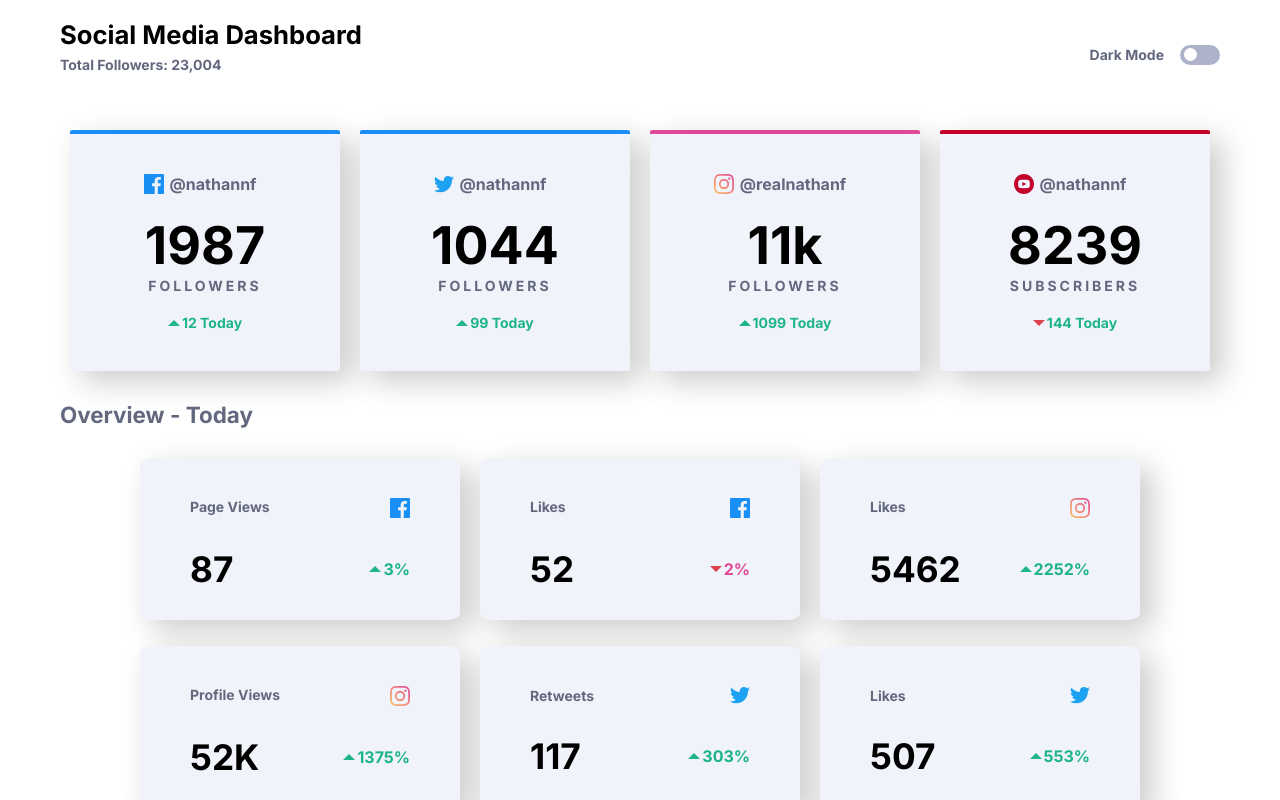
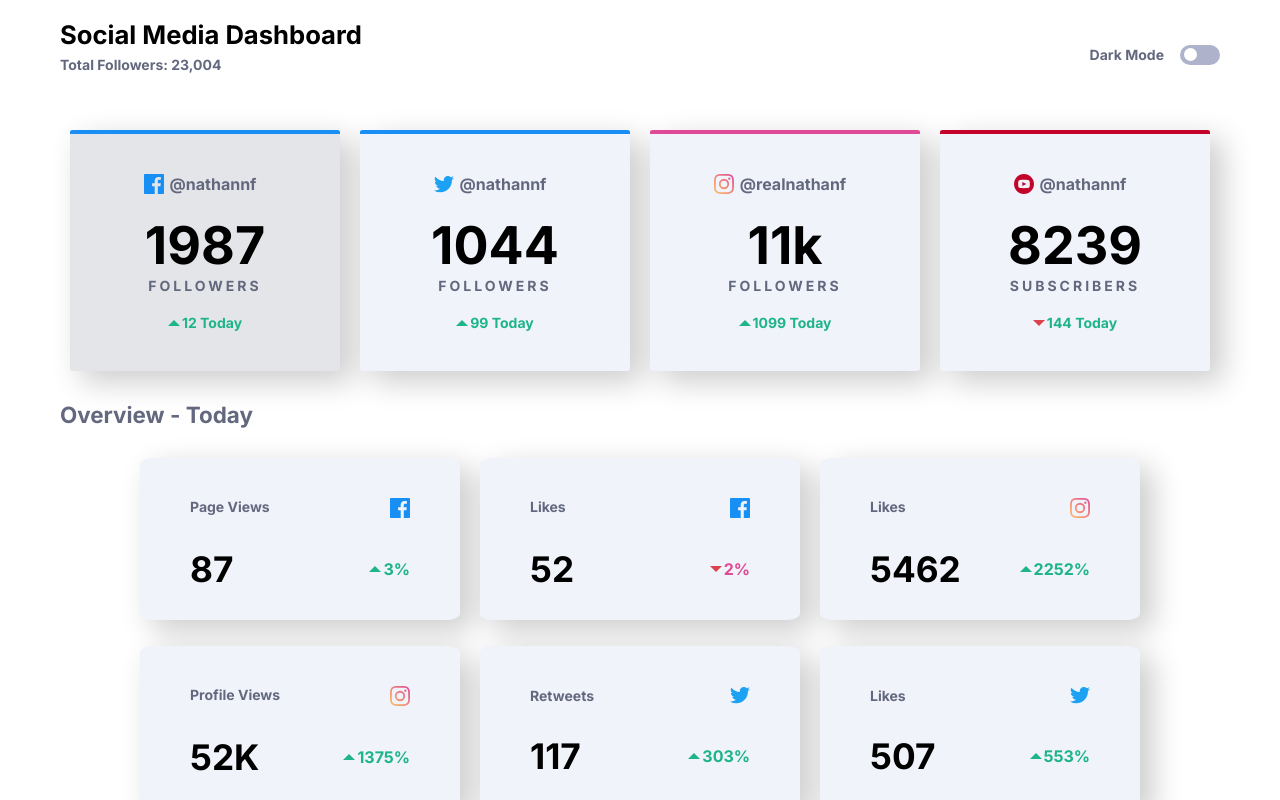
Before and after one commit to JayCesar/page_social-media-dashboard, a plain HTML site: page index.html in a window 1280 px wide. In both pictures the pointer is over the element 205 px from the left and 250 px from the top of the page. Shown: the top 800 px of the page. Drawn offline with Linux system fonts and the light colour scheme.

Commit message:
@JayCesar | Update: Add hover effect

```diff
--- a/assets/style/global.css
+++ b/assets/style/global.css
@@ -159,6 +159,10 @@ body {
     box-shadow: 12px 12px 2px 1px rgba(1, 1, 1, 0.2);
 }
 
+.dark-theme article:hover{
+    background-color: hsl(227, 25%, 11%);
+}
+
 .dark-theme article .header-card p{
     background-color: var(--dark-desaturated-blue);
     color: var(--desaturated-blue);
--- a/assets/style/styles.css
+++ b/assets/style/styles.css
@@ -1,3 +1,4 @@
+
 /* Mobile | Geral*/
 @media screen and (max-width: 460px) {
   /*HEADER*/
@@ -424,6 +425,15 @@
 
 }
 
+@media screen and (min-width: 760px){
+  article:hover {
+    background-color: #e4e5e8;
+    cursor: pointer;
+  }
+
+
+}
+
 @media screen and (min-width: 760px) and (max-width: 1079px){
 
   .cards-socialMidia{
```
